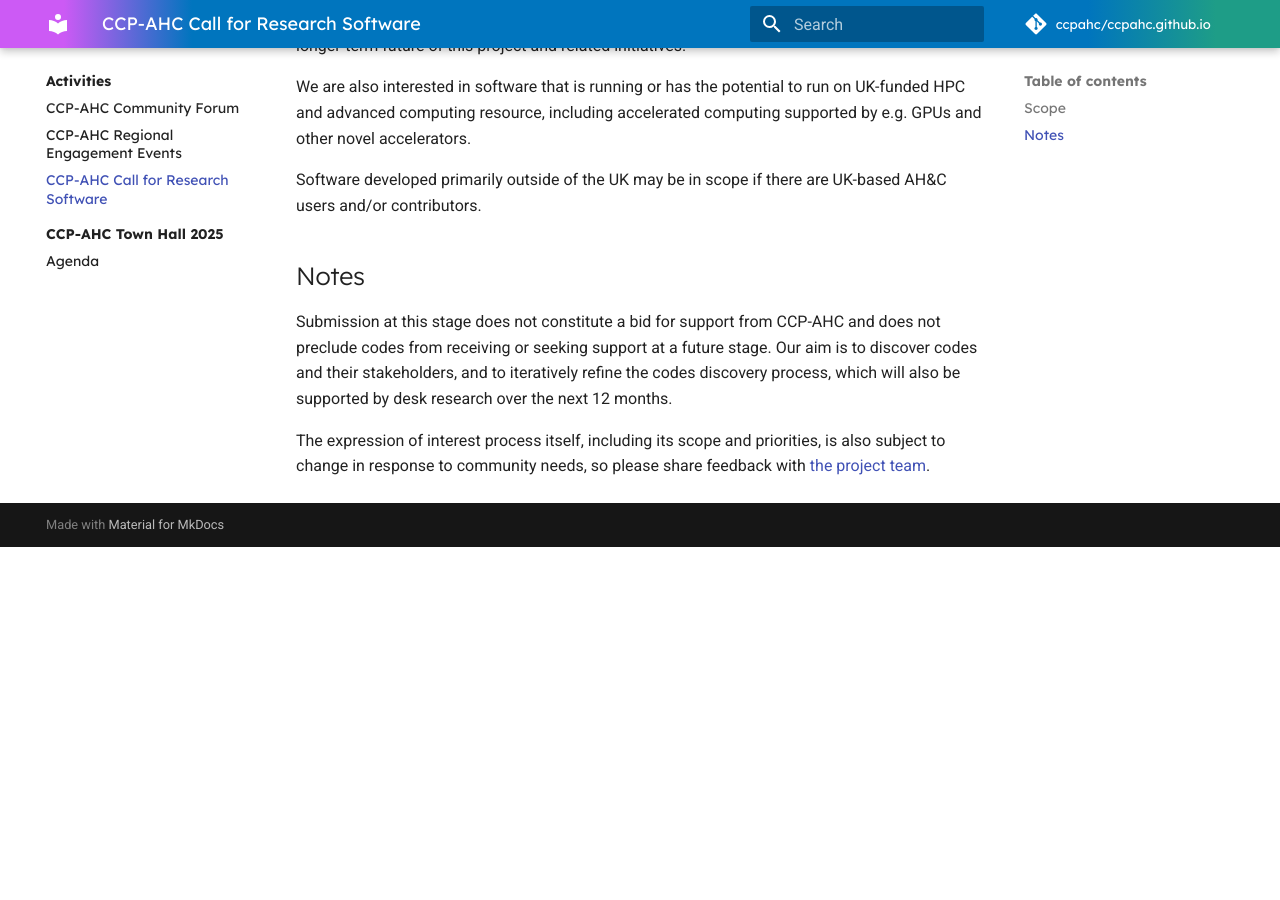
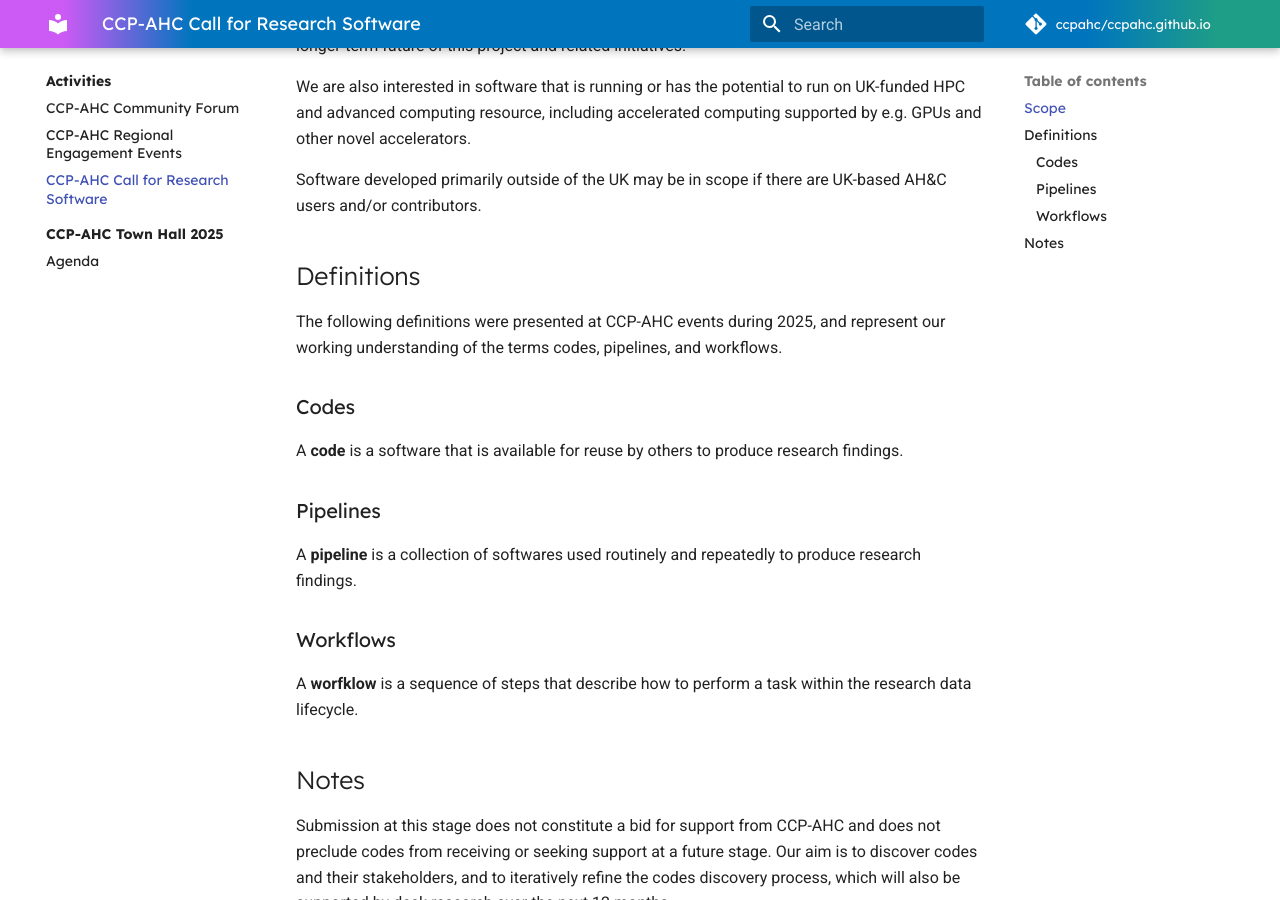
Before and after one commit to ccpahc/ccpahc.github.io, an MkDocs documentation site: the page built from docs/activities/codes-eoi.md, in a window 1280 px wide and 900 px high, scrolled down 593 px. Built offline with MkDocs 1.6.1 and Material for MkDocs 9.7.7, drawn with Linux system fonts in a browser that asks for light colours; comment, search, counter and statistics services are not loaded; before the commit the page ends 1140 px from its top, so only the background shows below that.

Commit message:
Expand definitions section in codes-eoi.md
Added definitions for codes, pipelines, and workflows.

```diff
--- a/docs/activities/codes-eoi.md
+++ b/docs/activities/codes-eoi.md
@@ -14,6 +14,25 @@ We are also interested in software that is running or has the potential to run o
 
 Software developed primarily outside of the UK may be in scope if there are UK-based AH&C users and/or contributors.
 
+## Definitions
+
+The following definitions were presented at CCP-AHC events during 2025, and represent our working understanding of the terms codes, pipelines, and workflows.
+
+### Codes
+
+A **code** is a software that is available for reuse by others to produce research
+findings.
+
+### Pipelines
+
+A **pipeline** is a collection of softwares used routinely and repeatedly to
+produce research findings.
+
+### Workflows
+
+A **worfklow** is a sequence of steps that describe how to perform a task within the
+research data lifecycle.
+
 ## Notes
 
 Submission at this stage does not constitute a bid for support from CCP-AHC and does not preclude codes from receiving or seeking support at a future stage. Our aim is to discover codes and their stakeholders, and to iteratively refine the codes discovery process, which will also be supported by desk research over the next 12 months.
```
